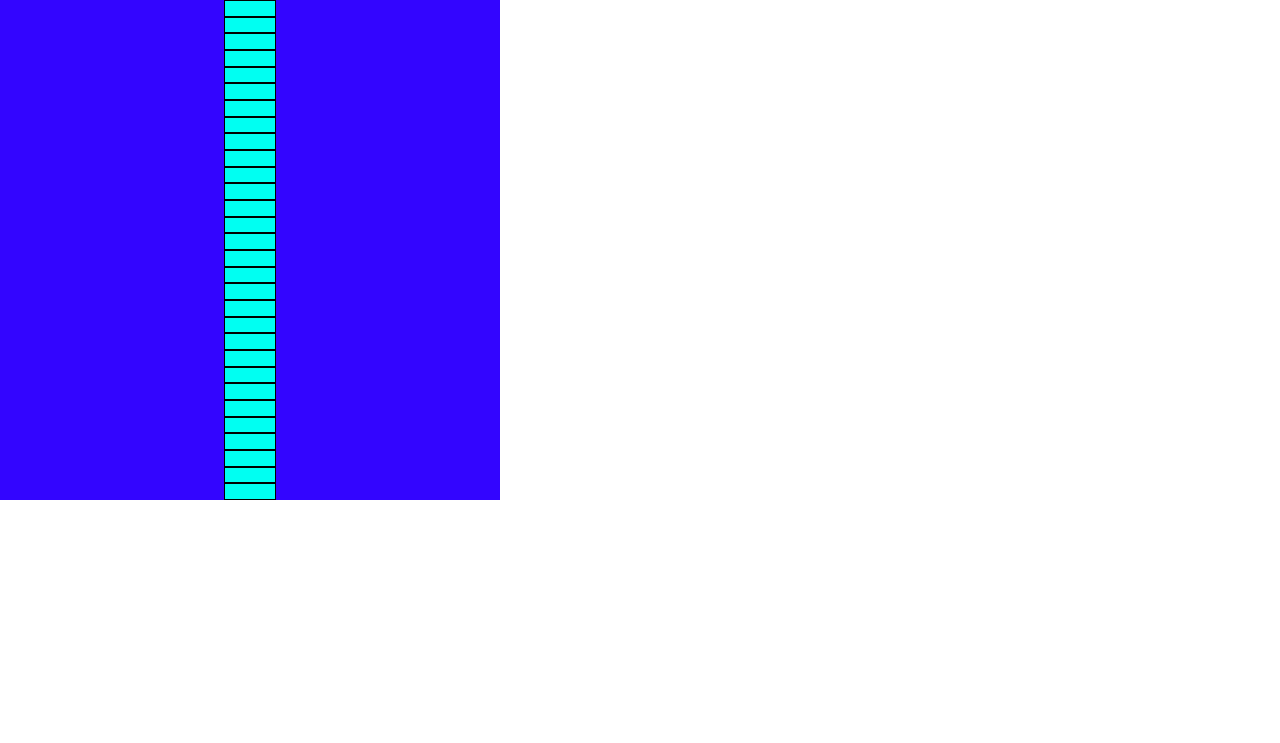
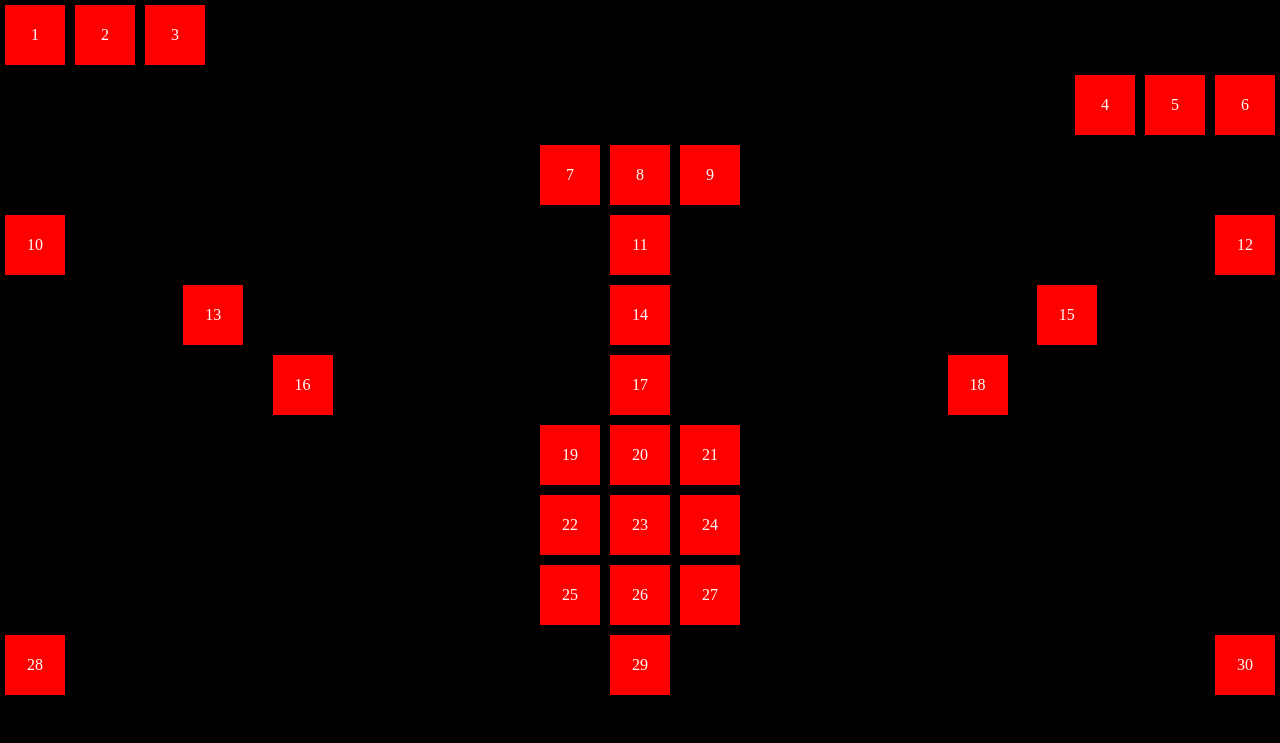
Before and after one commit to samuelreynaldo23/flex-box_atividades, a plain HTML site: page flex.box/index.html in a window 1280 px wide. Drawn offline with Linux system fonts and the light colour scheme.

Commit message:
atividade-flex-box

```diff
--- a/flex.box/index.html
+++ b/flex.box/index.html
@@ -1,44 +1,81 @@
 <!DOCTYPE html>
-<html lang="pt-br">
+<html lang="en">
 <head>
     <meta charset="UTF-8">
     <meta name="viewport" content="width=device-width, initial-scale=1.0">
+    <link rel="stylesheet" href="style.css">
     <title>flex-box</title>
-    <link rel="stylesheet" href="./style.css">
 </head>
 <body>
-    <div class="quadrado-container">
-<div class="box1"></div>
-<div class="box2"></div>
-<div class="box3"></div>
-<div class="box4"></div>
-<div class="box5"></div>
-<div class="box6"></div>
-<div class="box7"></div>
-<div class="box8"></div>
-<div class="box9"></div>
- <div class="box10"></div>
-<div class="box11"></div>
- <div class="box12"></div>
- <div class="box13"></div>
-   <div class="box14"></div>
-   <div class="box15"></div>
-    <div class="box16"></div>
-    <div class="box17"></div>
-  <div class="box18"></div>
-   <div class="box19"></div>
-  <div class="box20"></div>
-   <div class="box21"></div>
-    <div class="box22"></div>
-            <div class="box23"></div>
-   <div class="box24"></div>
-            <div class="box25"></div>
-            <div class="box26"></div>
-            <div class="box27"></div>
-            <div class="box28"></div>
-            <div class="box29"></div>
-            <div class="box30"></div>
-
 
 </body>
 </html>
+</head>
+
+<body>
+
+    <div class="linha1">
+        <div class="cubo">1</div>
+        <div class="cubo">2</div>
+        <div class="cubo">3</div>
+    </div>
+
+    <div class="linha2">
+        <div class="cubo">4</div>
+        <div class="cubo">5</div>
+        <div class="cubo">6</div>
+    </div>
+
+    <div class="linha3">
+        <div class="cubo">7</div>
+        <div class="cubo">8</div>
+        <div class="cubo">9</div>
+    </div>
+
+    <div class="linha4">
+        <div class="cubo">10</div>
+        <div class="cubo">11</div>
+        <div class="cubo">12</div>
+    </div>
+
+    <div class="linha5">
+        <div class="cubo">13</div>
+        <div class="cubo">14</div>
+        <div class="cubo">15</div>
+    </div>
+
+    <div class="linha6">
+        <div class="cubo">16</div>
+        <div class="cubo">17</div>
+        <div class="cubo">18</div>
+    </div>
+
+    <div class="linha7">
+        <div class="cubo">19</div>
+        <div class="cubo">20</div>
+        <div class="cubo">21</div>
+    </div>
+
+    <div class="linha8">
+        <div class="cubo">22</div>
+        <div class="cubo">23</div>
+        <div class="cubo">24</div>
+    </div>
+
+    <div class="linha9">
+        <div class="cubo">25</div>
+        <div class="cubo">26</div>
+        <div class="cubo">27</div>
+    </div>
+
+    <div class="linha10">
+        <div class="cubo">28</div>
+        <div class="cubo">29</div>
+        <div class="cubo">30</div>
+    </div>
+
+    <footer>
+    </footer>
+
+</body>
+</html>
--- a/flex.box/style.css
+++ b/flex.box/style.css
@@ -1,21 +1,84 @@
 body {
-    background-color: rgb(255, 255, 255);
-    font-family: Arial, sans-serif;
     margin: 0;
-    padding: 0;
+    background-color: black;
 }
-.quadrado-container{
+
+.cubo {
+    width: 60px;
+    height: 60px;
+    background-color: red;
+    margin: 5px;
+    color: white;
+    text-align: center;
+    line-height: 60px;
+}
+
+/* Linha 1 */
+.linha1 {
+    display: flex;
+    justify-content: flex-start;
+}
+
+/* Linha 2 */
+.linha2 {
+    display: flex;
+    justify-content: flex-end;
+}
+
+/* Linha 3 */
+.linha3 {
     display: flex;
     justify-content: center;
-    flex-direction: column;
+}
+
+/* Linha 4 */
+.linha4 {
+    display: flex;
+    justify-content: space-between;
+}
+
+/* Linha 5 */
+.linha5 {
+    display: flex;
+    justify-content: space-around;
+}
+
+/* Linha 6 */
+.linha6 {
+    display: flex;
+    justify-content: space-evenly;
+}
+
+/* Linha 7 */
+.linha7 {
+    display: flex;
+    justify-content: center;
+    align-items: flex-start;
+}
+
+/* Linha 8 */
+.linha8 {
+    display: flex;
+    justify-content: center;
+    align-items: flex-end;
+}
+
+/* Linha 9 */
+.linha9 {
+    display: flex;
+    justify-content: center;
     align-items: center;
-    background-color: #3305ff;
-    width: 500px;
-    height: 500px;
 }
-    .box1, .box2, .box3, .box4, .box5, .box6, .box7, .box8, .box9, .box10, .box11, .box12, .box13, .box14, .box15, .box16, .box17, .box18, .box19, .box20, .box21, .box22, .box23, .box24, .box25, .box26, .box27, .box28, .box29, .box30 {
-        background-color: rgb(0, 255, 242);
-        width: 50px;
-        height: 500px;
-        border: 1px solid rgb(0, 0, 0);
-    }
+
+/* Linha 10 */
+.linha10 {
+    display: flex;
+    justify-content: space-between;
+    align-items: center;
+}
+
+footer {
+    color: white;
+    text-align: center;
+    padding: 20px;
+}
```
